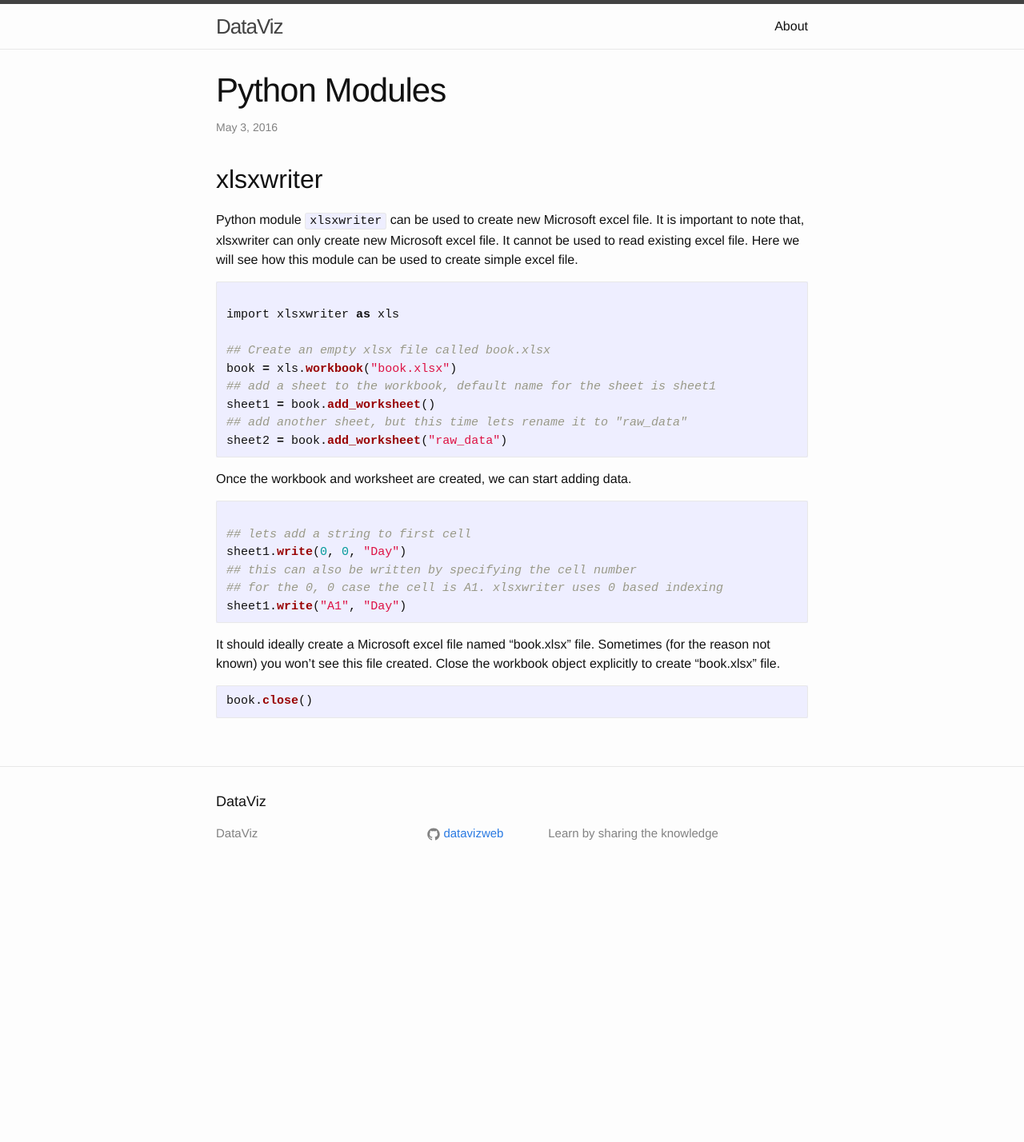
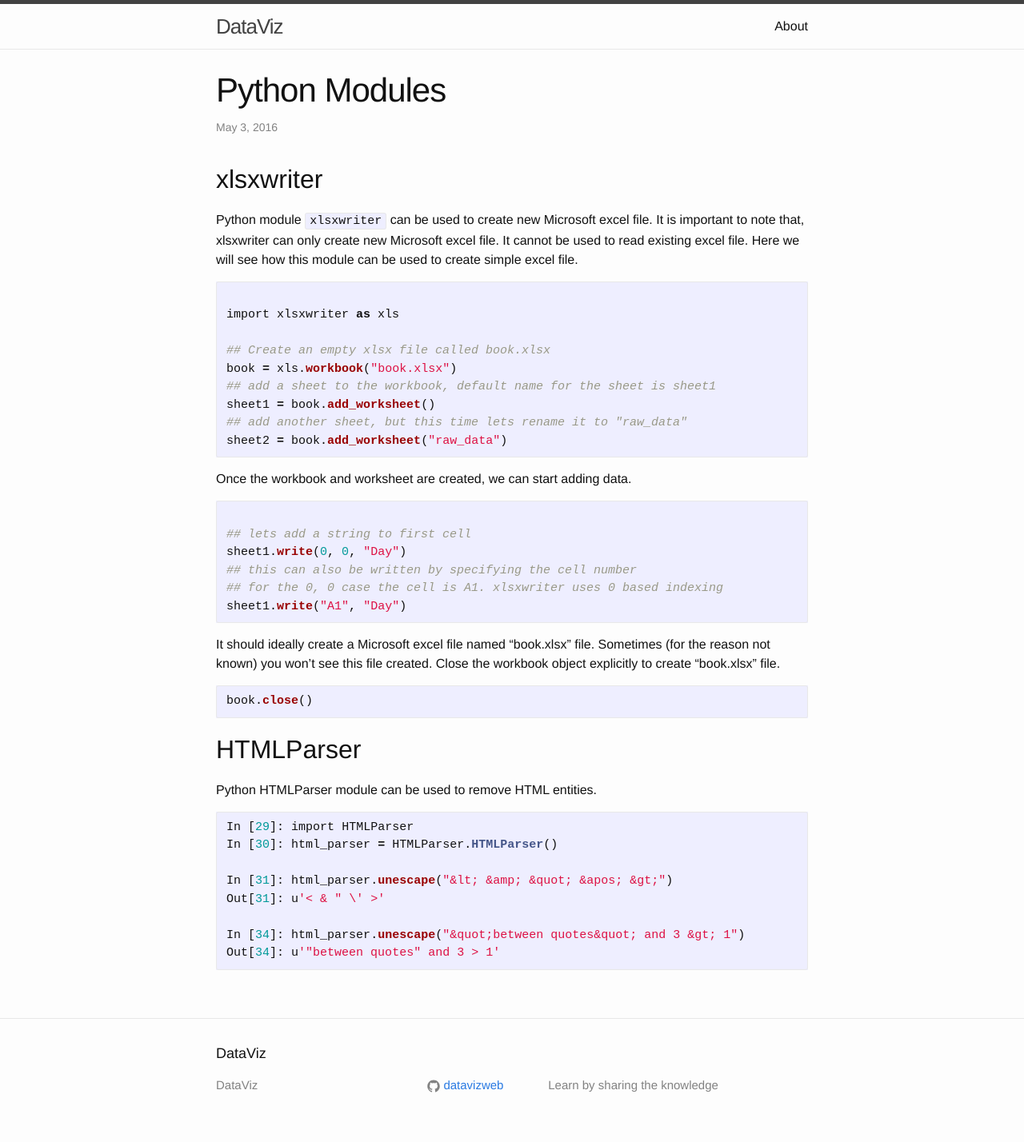
Before and after one commit to datavizweb/dataviz, a Jekyll site: the page built from _posts/2016-05-03-python-modules.markdown, in a window 1280 px wide. Shown: the whole page at 80% size. Built offline with Jekyll 4.4.1, drawn with Linux system fonts in a browser that asks for light colours; before the commit the page ends 1113 px from its top, so only the background shows below that.

Commit message:
some more cleanup

````diff
--- a/_posts/2016-05-03-python-modules.markdown
+++ b/_posts/2016-05-03-python-modules.markdown
@@ -43,3 +43,18 @@ Close the workbook object explicitly to create "book.xlsx" file.
 ```python
 book.close()
 ```
+
+## HTMLParser
+
+Python HTMLParser module can be used to remove HTML entities.
+
+```python
+In [29]: import HTMLParser
+In [30]: html_parser = HTMLParser.HTMLParser()
+
+In [31]: html_parser.unescape("&lt; &amp; &quot; &apos; &gt;")
+Out[31]: u'< & " \' >'
+
+In [34]: html_parser.unescape("&quot;between quotes&quot; and 3 &gt; 1")
+Out[34]: u'"between quotes" and 3 > 1'
+```
--- a/_posts/2016-06-03-data-cleaning-tools.markdown
+++ b/_posts/2016-06-03-data-cleaning-tools.markdown
@@ -19,8 +19,3 @@ categories: data-cleaning
 ## Some techniques to clean the data
 
 * This [webpage](http://www.analyticsvidhya.com/blog/2014/11/text-data-cleaning-steps-python/) has some tips or suggestion for data cleaning using python
-
-
-## Useful python modules for data cleaning
-
-* `html/htmlparser` : to parse html data
````
